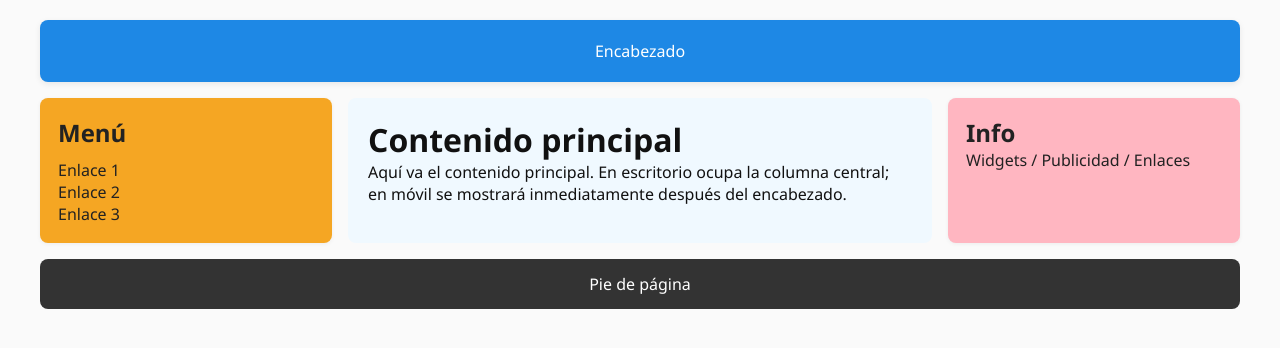
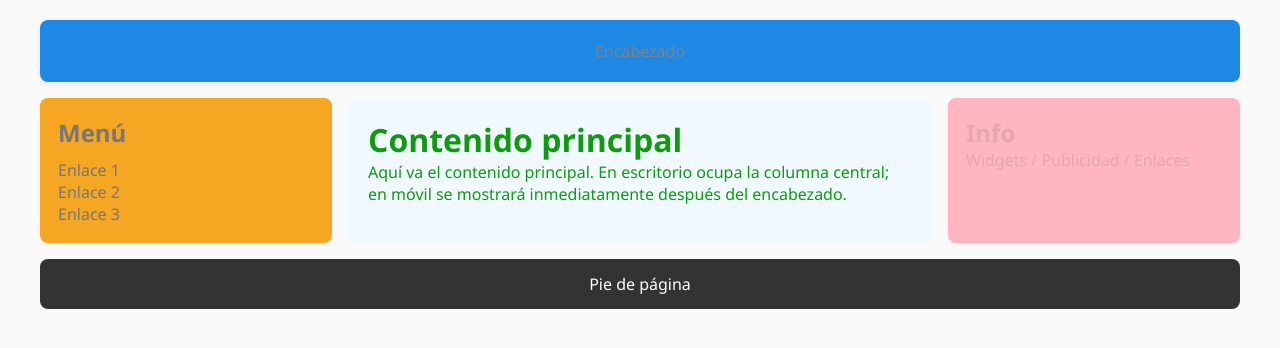
Before and after one commit to constanzaa777/ff, a plain HTML site: page index.html in a window 1280 px wide. Drawn offline with Linux system fonts and the light colour scheme.

Commit message:
Update style.css

```diff
--- a/style.css
+++ b/style.css
@@ -40,7 +40,7 @@ body {
 .site-header {
   grid-area: header;
   background: var(--bg-header);
-  color: white;
+  color: grey;
   padding: 20px;
   border-radius: var(--radius);
   text-align: center;
@@ -58,9 +58,9 @@ body {
 }
 
 /* Colores/estilos para cada columna */
-.sidebar-left { background: var(--bg-left); color: #222; }
-.content { background: var(--bg-main); color: #111; padding: 20px; border-radius: var(--radius); }
-.sidebar-right { background: var(--bg-right); color: #222; }
+.sidebar-left { background: var(--bg-left); color: #777; }
+.content { background: var(--bg-main); color: #191; padding: 20px; border-radius: var(--radius); }
+.sidebar-right { background: var(--bg-right); color: #2542; }
 
 /* Footer */
 .site-footer {
```
